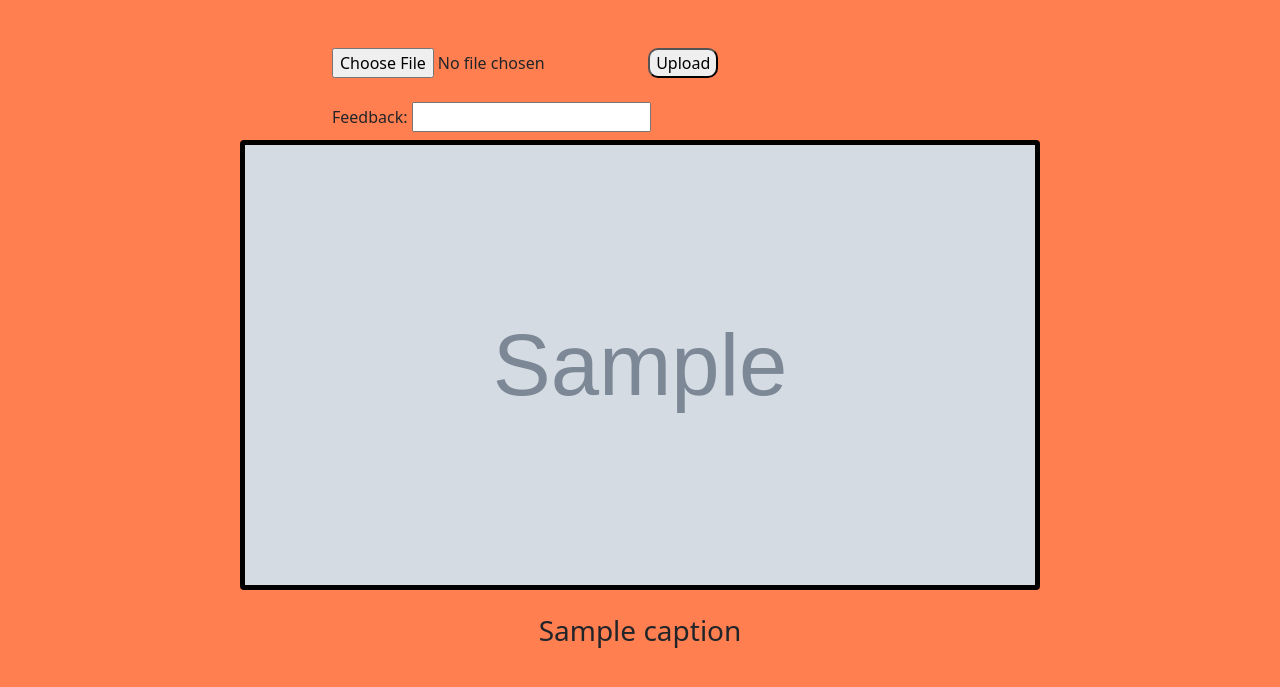
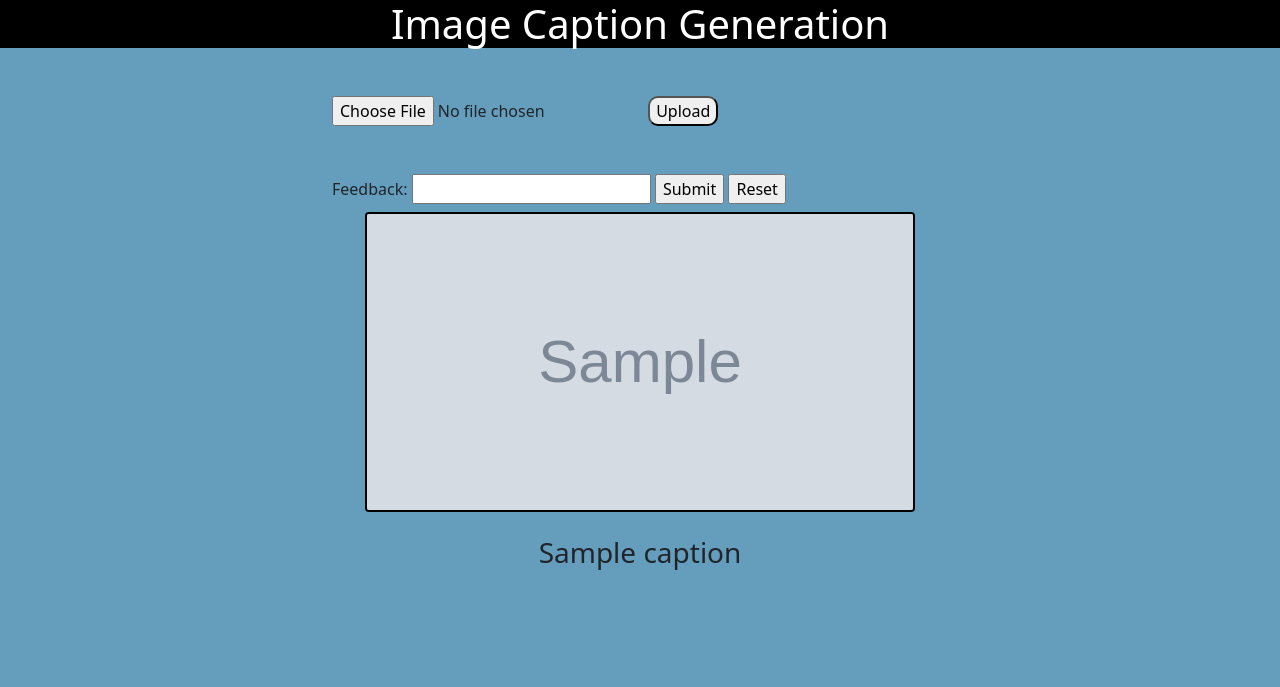
Before and after one commit to Nid04/Image-Caption-Generator, a Django app: template mysite/captionapp/templates/upload/upload.html in a window 1280 px wide. Shown: the top 687 px of the page. Run offline with Django 4.2, Linux system fonts and the light colour scheme; tables that the repository leaves empty hold one stand-in row (values such as "Sample post"); the template is opened without the code that fills it: values that come from a table or form of the project are taken from there, most other values are stand-ins (such as "Sample title", 1, 10 or a date in 2020); grey boxes marked "Sample" are stand-in pictures; parts of the project's set-up code (start-up, migrations or seed data) failed here and were passed over.

Commit message:
model update

```diff
--- a/mysite/captionapp/static/css/main.css
+++ b/mysite/captionapp/static/css/main.css
@@ -1,9 +1,5 @@
 body {
-	background-color: coral;
-}
-
-.navbar-custom {
-	background-color: #D3D3D3;
+	background-color: #659DBD;
 }
 
 .rounded-border {
@@ -11,15 +7,11 @@ body {
 }
 
 .img-size {
-	height:450px;
-	width: 800px;
-	border: solid black 5px;
+	height:300px;
+	width: 550px;
+	border: solid black 2px;
 }
 
 .align {
 	margin-left:250px;
 }
-
-.padding-left{
-	margin-left:10px;
-}
--- a/mysite/captionapp/templates/base.html
+++ b/mysite/captionapp/templates/base.html
@@ -11,9 +11,12 @@
 
     <link href="{% static 'css/main.css'%}" rel="stylesheet"/>
 
-    <title>Image Captioner!</title>
+    <title>Image Caption Generation</title>
   </head>
-  <body>
+  <body style="background-color: #659DBD;">
+    <div style="text-align:center; background-color:black; color: white;">
+      <h1>Image Caption Generation</h1>
+    </div>
     {% block content %}
     {% endblock %}
   </body>
--- a/mysite/captionapp/templates/upload/upload.html
+++ b/mysite/captionapp/templates/upload/upload.html
@@ -8,9 +8,13 @@
           {% csrf_token %}
           {{ form.image}}
           <button type="submit" class="rounded-border value={{execute_ts}}">Upload</button>
-          <br><br>
+        </form>
+        <form method="post" enctype="multipart/form-data" class="mt-5">
+          {% csrf_token %}
           <label for="feedback">Feedback:</label>
           <input type="text" id="feedback" name="feedback">
+          <input type="submit" value="Submit">
+          <input type="reset">
         </form>
       </div>
       <center>
--- a/mysite/captionapp/urls.py
+++ b/mysite/captionapp/urls.py
@@ -1,7 +1,8 @@
 from django.urls import path
-from .views import upload_image
+from .views import upload_image, feedback
 
 
 urlpatterns = [
     path('', upload_image, name='upload_image'),
+    path('', feedback, name='feedback'),
 ]
```
Also changed, not shown: mysite/captionapp/views.py (+23 -1 lines), mysite/db.sqlite3, mysite/media/images/172097783_292c5413d8_1TQfjm3.jpg (added), mysite/media/images/58363930_0544844edd.jpg (deleted).
